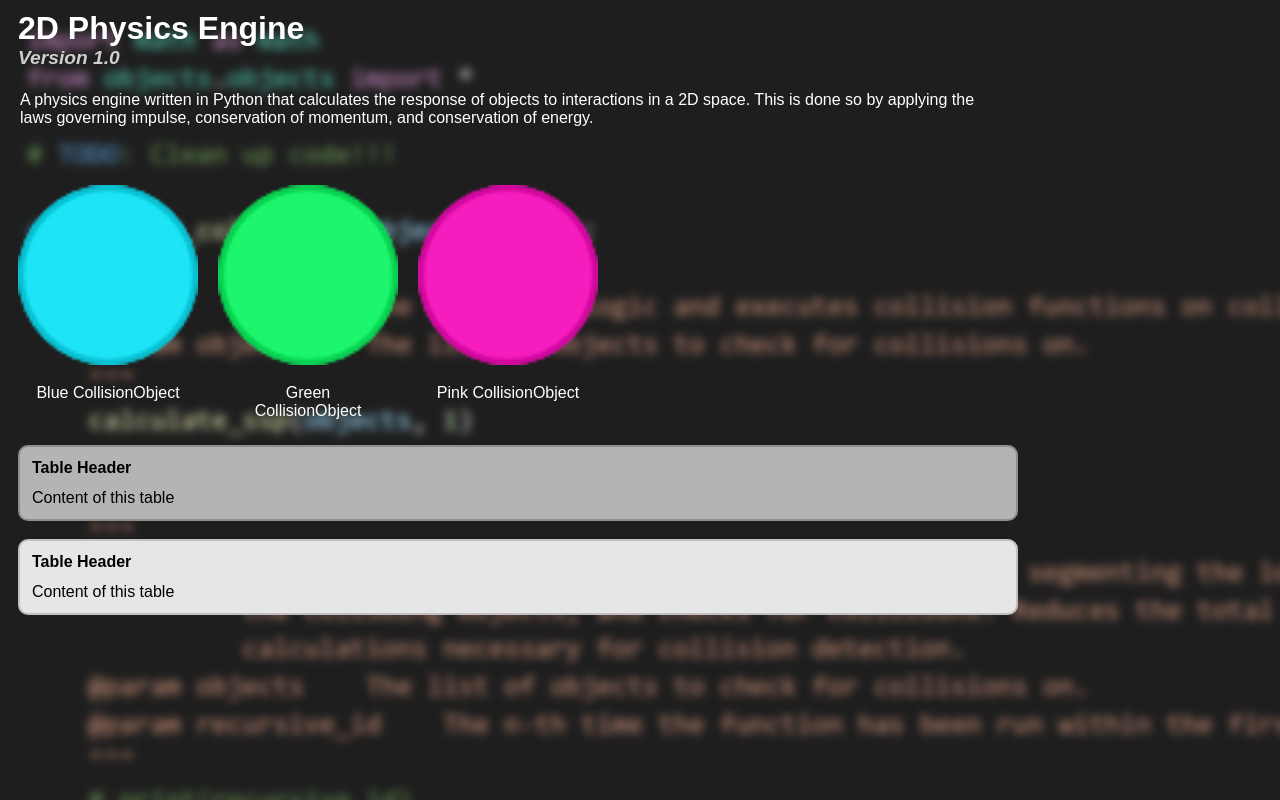
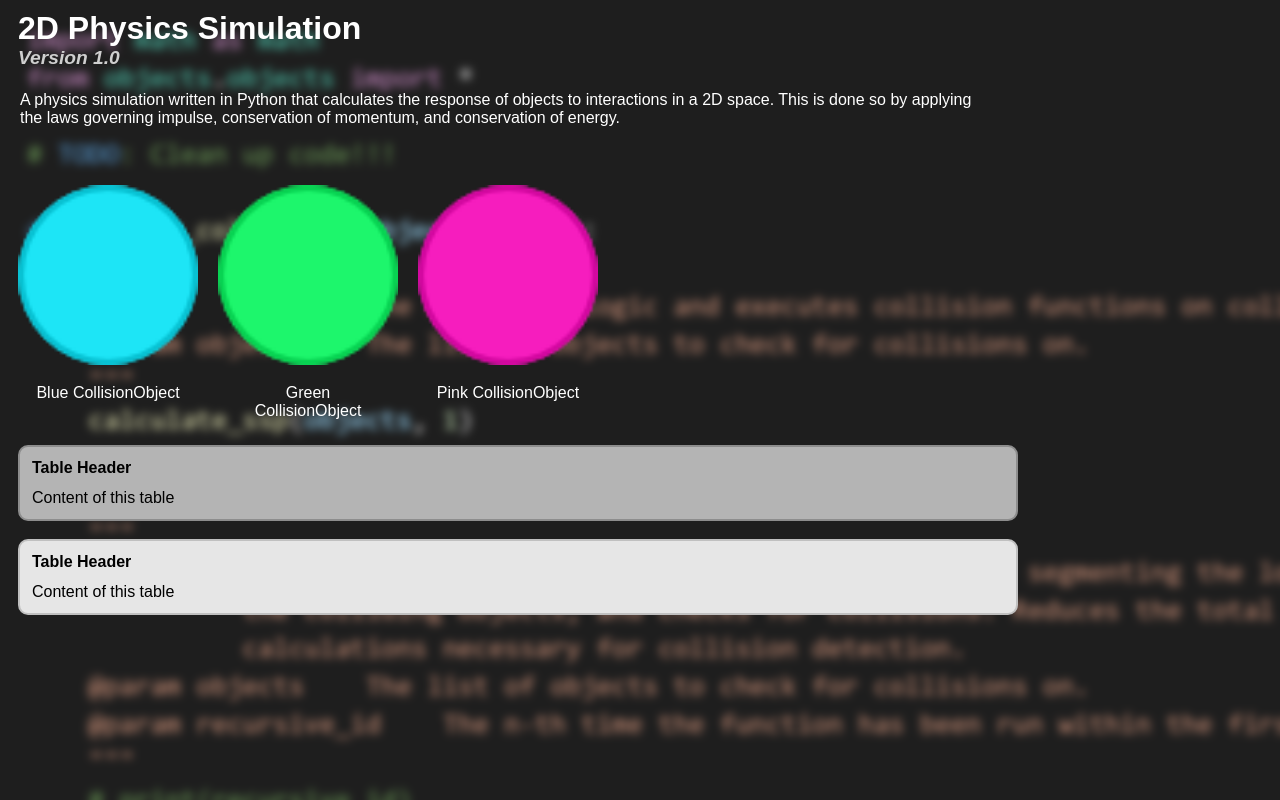
Before and after one commit to Dawson-Packer/2D_Physics_Simulation, a plain HTML site: page docs/index.html in a window 1280 px wide. Drawn offline with Linux system fonts and the light colour scheme.

Commit message:
Updated repo name

```diff
--- a/docs/index.html
+++ b/docs/index.html
@@ -3,12 +3,12 @@
 <head>
     <link rel="stylesheet" href="css/styles.css">
 <body>
-    <h1 class="title">2D Physics Engine</h1>
+    <h1 class="title">2D Physics Simulation</h1>
     <h1 class="subtitle">Version 1.0</h1>
     <table class="invisible">
         <tr>
             <td class="invisible">
-                A physics engine written in Python that calculates the response of objects to interactions
+                A physics simulation written in Python that calculates the response of objects to interactions
                 in a 2D space. This is done so by applying the laws governing impulse, conservation of
                 momentum, and conservation of energy.
             </td>
```
Also changed, not shown: 1 other file.
